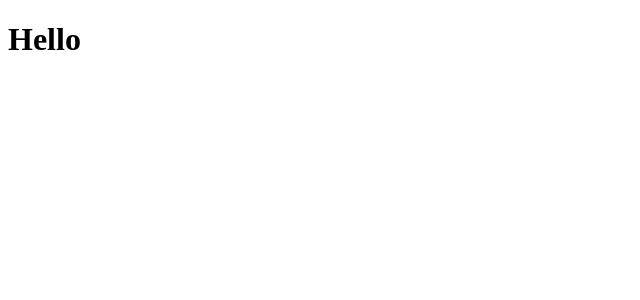
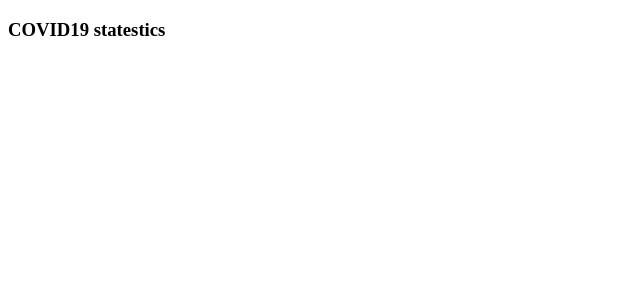
Before and after one commit to thecodechaser/covid19-metrics, a React (Create React App) app: page / in a window 1280 px wide. Shown: the top 300 px of the page, without its empty margins (0-640 px from the left). Built offline with nearby package versions, Linux system fonts and the light colour scheme.

Commit message:
Render Header component in App

```diff
--- a/src/App.js
+++ b/src/App.js
@@ -1,7 +1,10 @@
+import Header from "./components/Header";
+
 function App() {
+  const heading = "COVID19 statestics";
   return (
     <div className="App">
-      <h1>Hello</h1>
+      <Header heading={heading}/>
     </div>
   );
 }
--- a/src/components/Header.js
+++ b/src/components/Header.js
@@ -1,9 +1,12 @@
 import React from "react";
 
-const Header = ( )=>{
+const Header = (props)=>{
+    const heading = props.heading;
     return (
         <header>
-
+            <div className="header-top">
+                <h3 className="header-h3">{heading}</h3>
+            </div>
         </header>
     );
 };
```
